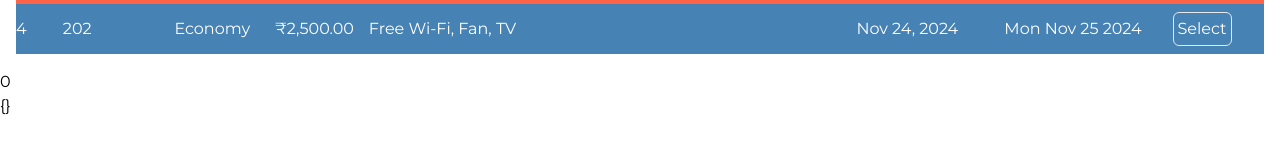
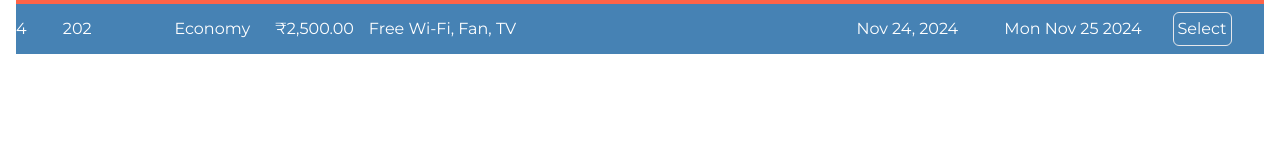
Before and after one commit to shobhit-28/hotelInventoryApp-Angular, an Angular app: page / in a window 1280 px wide. Shown: the part 320-474 px from the top of the page. Built offline with nearby package versions, Linux system fonts and the light colour scheme; no server answers.

Commit message:
added mat-router

```diff
--- /dev/null
+++ b/src/app/pages/rooms/book-rooms-comp/book-rooms-comp.component.html
@@ -0,0 +1 @@
+<p>book-rooms-comp works!</p>
--- a/src/app/pages/rooms/rooms.component.html
+++ b/src/app/pages/rooms/rooms.component.html
@@ -1,5 +1,5 @@
 <hinv-rooms-list-comp [Rooms]="Rooms" title="Rooms"
     (selectedRoomEmitter)="selectedRooms($event)"></hinv-rooms-list-comp>
 <div class="" *ngIf="selectedRoom">{{selectedRoom | json}}</div>
-<p class="">{{ totalBytes.download }}</p>
-<div class="">{{ randomObj | json }}</div>
+<!-- <p class="">{{ totalBytes.download }}</p>
+<div class="">{{ randomObj | json }}</div> -->
```
Also changed, not shown: src/app/pages/rooms/book-rooms-comp/book-rooms-comp.component.ts (added, +12 -0 lines), src/app/pages/rooms/book-rooms-comp/book-rooms-comp.component.scss (added), 1 other file (tests, documents, lock files or other folders).
